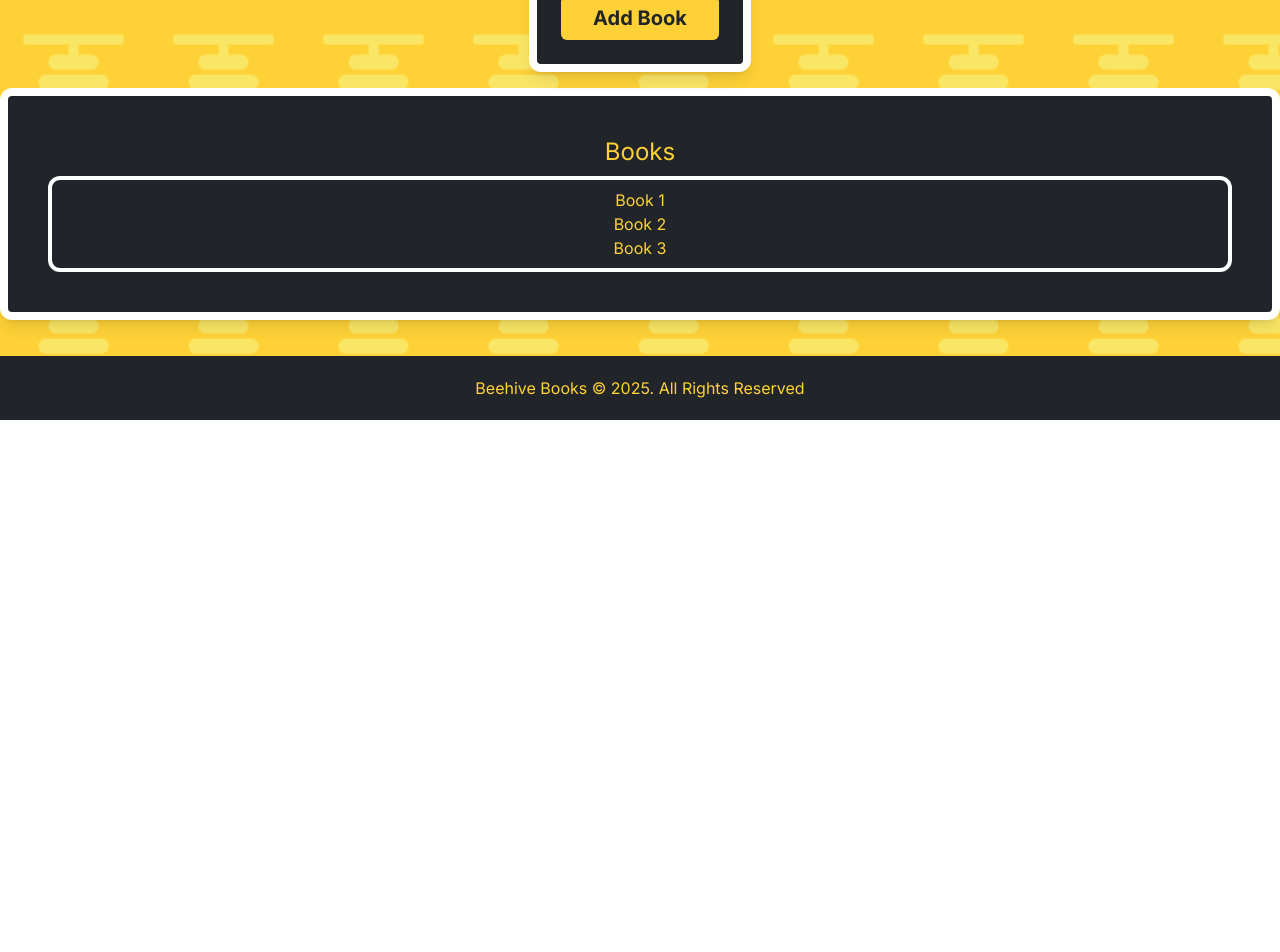
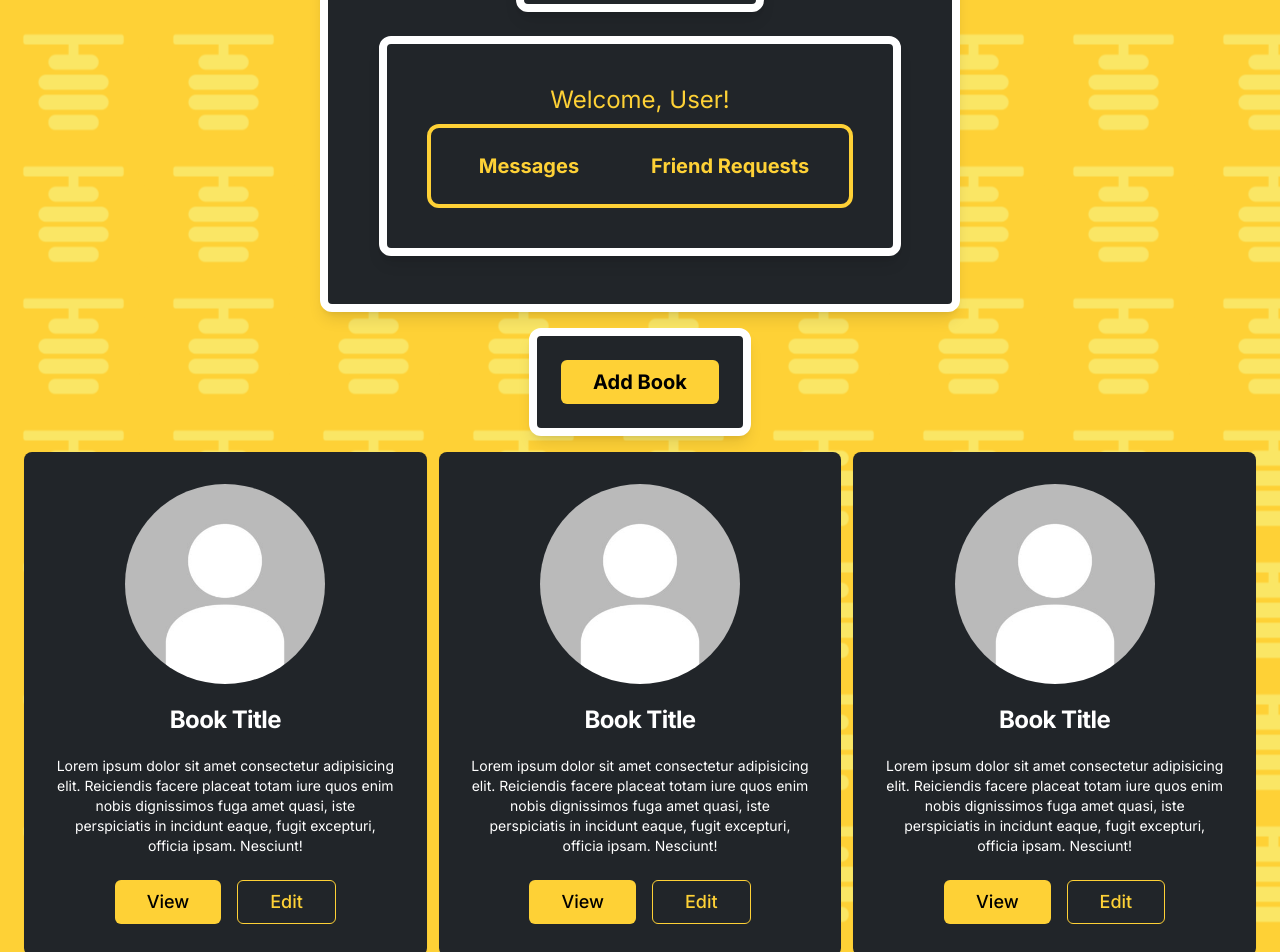
Before and after one commit to Cremacious/beehive-books, a Next.js app: page /profile in a window 1280 px wide. Shown: the part 380-1332 px from the top of the page. Before the commit the page ends 800 px from the top, so only its background shows below. Built offline with nearby package versions, Linux system fonts and the light colour scheme.

Commit message:
Added new styling to book list

```diff
--- a/app/(root)/profile/page.tsx
+++ b/app/(root)/profile/page.tsx
@@ -7,7 +7,7 @@
 const ProfilePage = () => {
   return (
     <>
-      <div className="flex flex-row justify-center ">
+      <div className="mx-auto mt-8 flex w-1/2 flex-col items-center rounded-xl border-8 border-white bg-bee-dark p-8 shadow-lg">
         <ProfileImageCard />
         <ProfileHeader />
       </div>
--- a/components/create-book/create-book-form.tsx
+++ b/components/create-book/create-book-form.tsx
@@ -22,27 +22,27 @@
 
 const CreateBookForm = () => {
   return (
-    <Card className="w-[350px] no-outline shadow-xl border-white border-8 bg-bee-dark">
+    <Card className="no-outline w-[350px] border-8 border-white bg-bee-dark shadow-xl">
       <CardHeader className="space-y-2">
-        <GiTreeBeehive className="text-bee-yellow text-6xl mx-auto m-2" />
-        <CardTitle className="text-bee-yellow text-center">
+        <GiTreeBeehive className="m-2 mx-auto text-6xl text-bee-yellow" />
+        <CardTitle className="text-center text-bee-yellow">
           Let&apos;s get buzzing!
         </CardTitle>
-        <CardDescription className="text-white text-center">
+        <CardDescription className="text-center text-white">
           Create a new book to add to your collection.
         </CardDescription>
       </CardHeader>
       <CardContent className="space-y-4">
         <Input
-          className="hover:border-bee-yellow hover:border-4"
+          className="hover:border-4 hover:border-bee-yellow"
           placeholder="Title"
         ></Input>
         <Input
-          className="hover:border-bee-yellow hover:border-4"
+          className="hover:border-4 hover:border-bee-yellow"
           placeholder="Author Name"
         ></Input>
         <Select>
-          <SelectTrigger className="hover:border-bee-yellow hover:border-4">
+          <SelectTrigger className="hover:border-4 hover:border-bee-yellow">
             <SelectValue placeholder="Select Genre" />
           </SelectTrigger>
           <SelectContent>
@@ -58,8 +58,8 @@
         </Select>
         <Textarea placeholder="Description..." />
       </CardContent>
-      <CardFooter className="flex justify-center flex-col space-y-2">
-        <Button variant="yellow" className="text-center font-bold text-xl">
+      <CardFooter className="flex flex-col justify-center space-y-2">
+        <Button variant="beeYellow" className="text-center text-xl font-bold">
           Create!
         </Button>
       </CardFooter>
--- a/components/profile/add-book-card.tsx
+++ b/components/profile/add-book-card.tsx
@@ -3,10 +3,10 @@
 
 const AddBookCard = () => {
   return (
-    <section className="flex items-center justify-center my-4">
-      <div className="bg-bee-dark border-8 border-white rounded-xl shadow-lg p-4">
+    <section className="my-4 flex items-center justify-center">
+      <div className="rounded-xl border-8 border-white bg-bee-dark p-4 shadow-lg">
         <Link href="/create-book">
-          <Button variant="yellow" className="font-bold text-xl m-2 " size="lg">
+          <Button variant="beeYellow" className="m-2 text-xl font-bold" size="lg">
             Add Book
           </Button>
         </Link>
--- /dev/null
+++ b/components/profile/book-card.tsx
@@ -0,0 +1,58 @@
+import Image from 'next/image';
+import { Button } from '../ui/button';
+import image from '@/public/images/default-profile.jpg';
+import {
+  Card,
+  CardContent,
+  CardDescription,
+  CardFooter,
+  CardHeader,
+  CardTitle,
+} from '../ui/card';
+
+const AddBookCard = () => {
+  return (
+    <div className="">
+      <Card className="border-none bg-bee-dark p-2">
+        <CardHeader>
+          <CardTitle>
+            <div className="flex justify-center">
+              <Image
+                src={image}
+                alt="profile image"
+                width={200}
+                height={200}
+                className="rounded-full"
+              />
+            </div>
+            <div>
+              <h2 className="mt-6 text-center font-bold text-white">
+                Book Title
+              </h2>
+            </div>
+          </CardTitle>
+        </CardHeader>
+        <CardContent>
+          <CardDescription>
+            <p className="text-center text-white">
+              Lorem ipsum dolor sit amet consectetur adipisicing elit.
+              Reiciendis facere placeat totam iure quos enim nobis dignissimos
+              fuga amet quasi, iste perspiciatis in incidunt eaque, fugit
+              excepturi, officia ipsam. Nesciunt!
+            </p>
+          </CardDescription>
+        </CardContent>
+        <CardFooter className="flex flex-row justify-center gap-4">
+          <Button size="lg" variant="beeYellow" className="text-lg">
+            View
+          </Button>
+          <Button size="lg" variant="beeYellowOutline" className="text-lg">
+            Edit
+          </Button>
+        </CardFooter>
+      </Card>
+    </div>
+  );
+};
+
+export default AddBookCard;
--- a/components/profile/profile-book-list.tsx
+++ b/components/profile/profile-book-list.tsx
@@ -1,11 +1,13 @@
+import BookCard from '@/components/profile/book-card';
 const ProfileBookList = () => {
   return (
-    <div className="bg-bee-dark rounded-xl shadow-lg border-8 border-white p-8 ">
-      <h1 className="text-bee-yellow text-center m-2 text-2xl">Books</h1>
-      <div className="bg-bee-dark border-4 border-white rounded-xl m-2 p-2 text-bee-yellow text-center">
-        <p>Book 1</p>
-        <p>Book 2</p>
-        <p>Book 3</p>
+    <div className="mx-6 flex max-w-full justify-center">
+      <div className="grid grid-cols-1 gap-3 md:grid-cols-3">
+        <BookCard />
+        <BookCard />
+        <BookCard />
+        <BookCard />
+        <BookCard />
       </div>
     </div>
   );
--- a/components/ui/button.tsx
+++ b/components/ui/button.tsx
@@ -18,8 +18,10 @@
           'bg-secondary text-secondary-foreground hover:bg-secondary/80',
         ghost: 'hover:bg-accent hover:text-accent-foreground',
         link: 'text-primary underline-offset-4 hover:underline',
-        yellow: 'bg-[#fed136] text-[#212529] hover:bg-[#fed136]/90',
-        dark: 'bg-[#212529] text-[#fed136] hover:bg-[#212529]/90',
+        beeDark: 'bg-bee-dark text-white hover:bg-bee-dark/90',
+        beeYellow: 'bg-bee-yellow text-black hover:bg-bee-yellow/90',
+        beeYellowOutline:
+          'border border-bee-yellow text-bee-yellow hover:bg-bee-yellow hover:text-black',
       },
       size: {
         default: 'h-10 px-4 py-2',
--- a/package.json
+++ b/package.json
@@ -23,6 +23,7 @@
     "react-dom": "^19.0.0",
     "react-hook-form": "^7.54.2",
     "react-icons": "^5.4.0",
+    "shadcn": "^2.4.0-canary.11",
     "tailwind-merge": "^3.0.1",
     "tailwindcss-animate": "^1.0.7",
     "zod": "^3.24.1"
```
Also changed, not shown: 1 other file (tests, documents, lock files or other folders).
